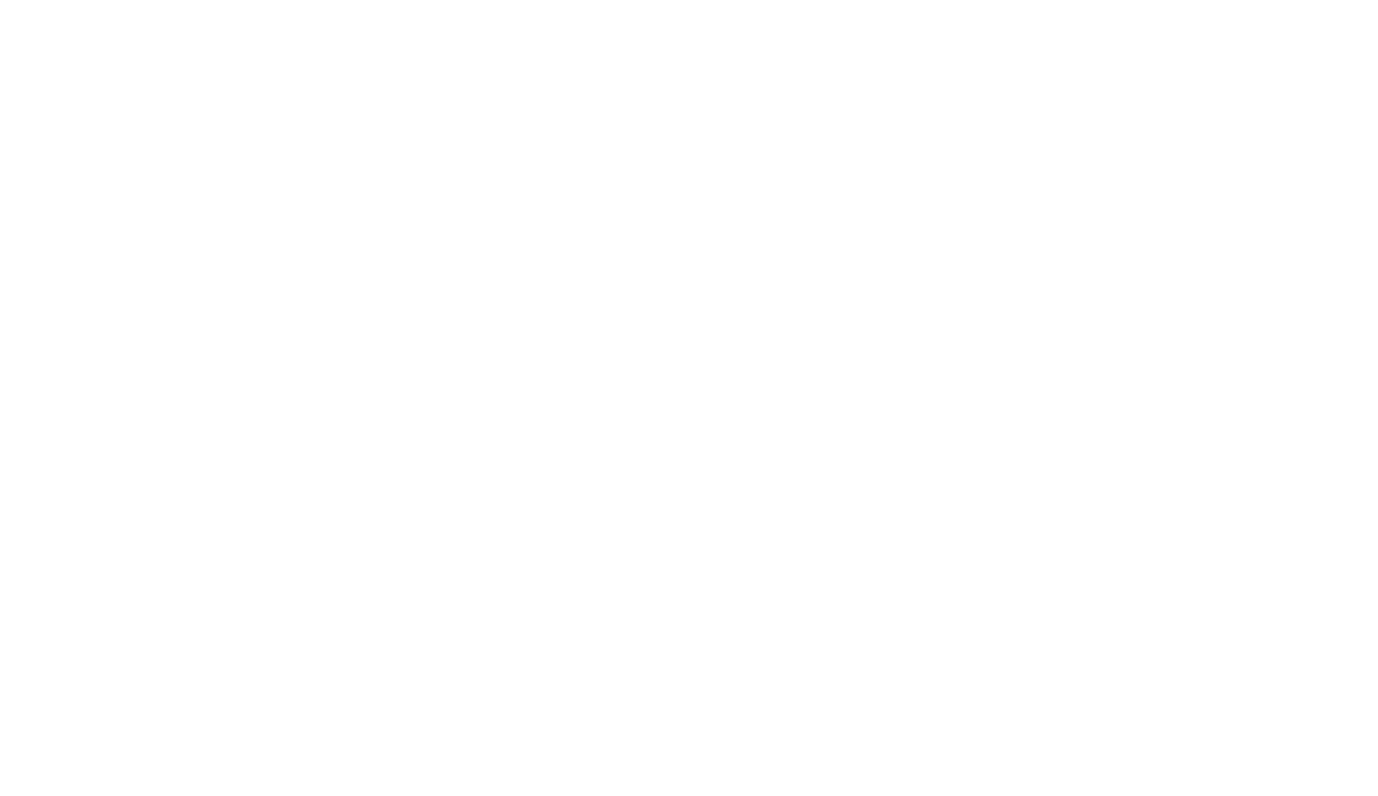
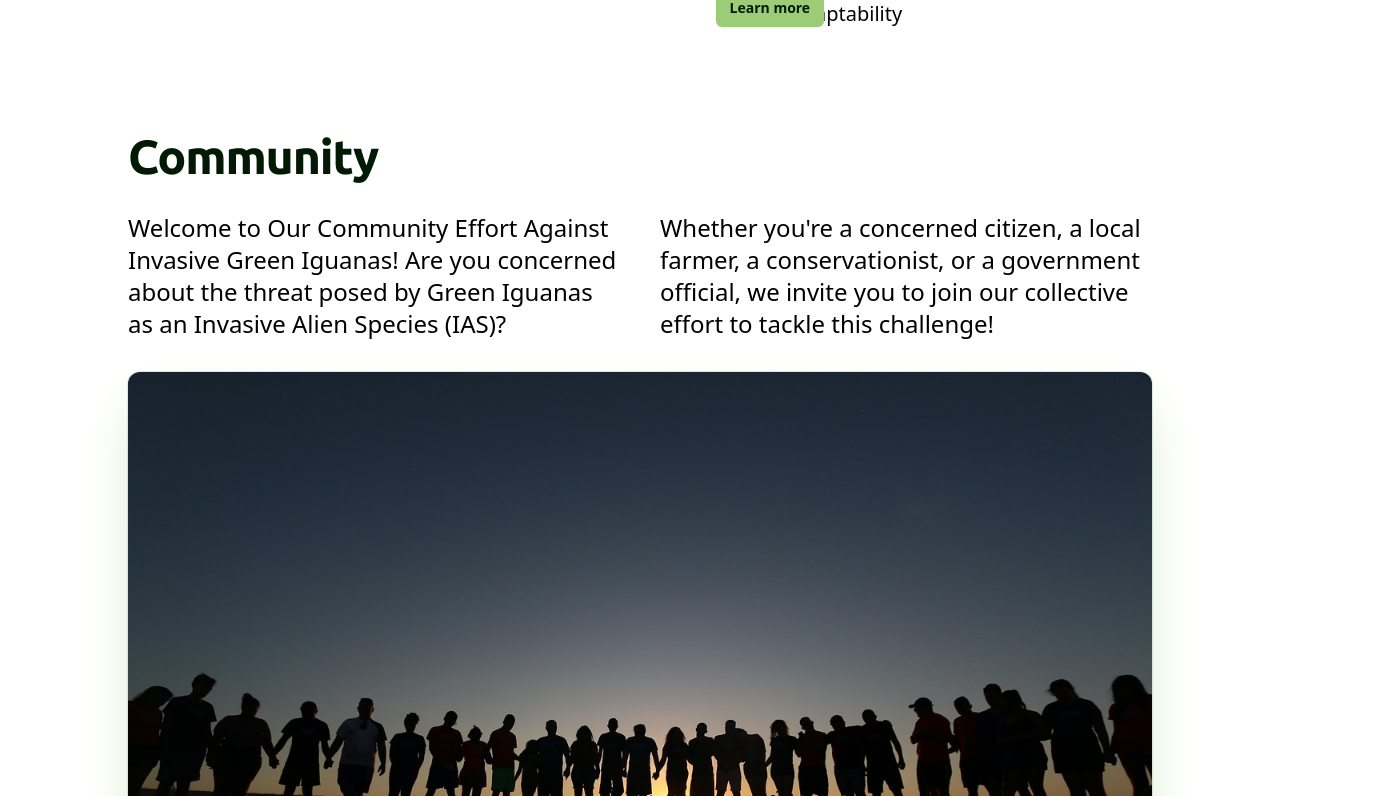
Before and after one commit to Ed-TheVisionMaker/green-ig-ias-network, a Next.js app: page / in a window 1280 px wide. Shown: the part 1504-2300 px from the top of the page, 1378 px wide, since content can reach past the window. Before the commit the page ends 1592 px from the top, so only its background shows below. Built offline with nearby package versions, Linux system fonts and the light colour scheme; a web font is replaced by a local one.

Commit message:
style: styled community section on hero page

```diff
--- a/app/page.tsx
+++ b/app/page.tsx
@@ -1,11 +1,12 @@
 'use client';
+import CommunityHero from '@/components/CommunityHero';
 import InvasiveSpeciesHero from '@/components/InvasiveSpeciesHero';
 import Waitlist from '@/components/Waitlist.tsx';
 
 export default function Home() {
   return (
     <div className='bg-ginWhite'>
-      <div className='relative isolate px-24 pt-24'>
+      <div className='relative isolate px-32 pt-24'>
           <div className='flex flex-col items-center'>
             <div className='w-full max-w-2xl lg:mx-0 lg:flex lg:max-w-none '>
               <div className='relative flex flex-col w-full'>
@@ -70,6 +71,7 @@ export default function Home() {
               </div>
             </div>
             <InvasiveSpeciesHero />
+            <CommunityHero />
           </div>
       </div>
     </div>
--- a/components/CommunityHero/index.tsx
+++ b/components/CommunityHero/index.tsx
@@ -3,14 +3,31 @@ import React from 'react';
 const CommunityHero = () => {
   return (
     <div>
-      <h2>Community</h2>
-      <p>
-        Welcome to Our Community Effort Against Invasive Green Iguanas! Are you
-        concerned about the threat posed by Green Iguanas as an Invasive Alien
-        Species (IAS)&#63; Whether you're a concerned citizen, a local farmer, a
-        conservationist, or a government official, we invite you to join our
-        collective effort to tackle this challenge!
-      </p>
+      <div>
+        <h1 className='mt-2 mb-8 text-5xl font-ubuntu font-bold tracking-tight text-ginBlack'>
+          Community
+        </h1>
+        <div className='grid grid-cols-2 gap-10 text-2xl'>
+        <p className=''>
+          Welcome to Our Community Effort Against Invasive Green Iguanas! Are
+          you concerned about the threat posed by Green Iguanas as an Invasive
+          Alien Species (IAS)&#63;
+        </p>
+        <p className=''>
+          Whether you're a concerned citizen, a local farmer, a conservationist,
+          or a government official, we invite you to join our collective effort
+          to tackle this challenge!
+        </p>
+
+        </div>
+      </div>
+      <div>
+        <img
+          className='mt-8 rounded-xl shadow-2xl shadow-teaGreen ring-1 ring-gray-900/10'
+          src='Nino-Souza-Nino-pixabay-group-people.jpg'
+          alt='group of people silhouetted at sunset'
+        />
+      </div>
     </div>
   );
 };
--- a/components/InvasiveSpeciesHero/index.tsx
+++ b/components/InvasiveSpeciesHero/index.tsx
@@ -4,7 +4,7 @@ export default function InvasiveSpeciesHero() {
       <div className='flex'>
         <div className='h-28 bg-gradient-to-r from-teaGreen/50 to-ginWhite rounded-lg'></div>
         <div className=''>
-          <h1 className='mt-2 mb-6 text-5xl font-ubuntu font-bold tracking-tight text-ginBlack'>
+          <h1 className='mt-2 mb-8 text-5xl font-ubuntu font-bold tracking-tight text-ginBlack'>
             The Invasive Species
           </h1>
           <div className='flex relative'>
--- a/components/Navbar/index.tsx
+++ b/components/Navbar/index.tsx
@@ -7,7 +7,7 @@ export default function Navbar() {
 
   return (
     <div className='w-full font-ubuntu bg-gradient-to-r from-teaGreen/50 to-ginWhite'>
-      <div className='relative flex h-16 justify-between ml-1.5 pl-20 pr-24'>
+      <div className='relative flex h-16 justify-between pl-32 pr-32'>
         <div className='absolute inset-y-0 left-0 flex items-center sm:hidden'></div>
         <div className='flex flex-1 items-center justify-center sm:items-stretch sm:justify-start'>
           <div className='flex flex-shrink-0 items-center'>
```
Also changed, not shown: public/Nino-Souza-Nino-pixabay-group-people.jpg (added).
